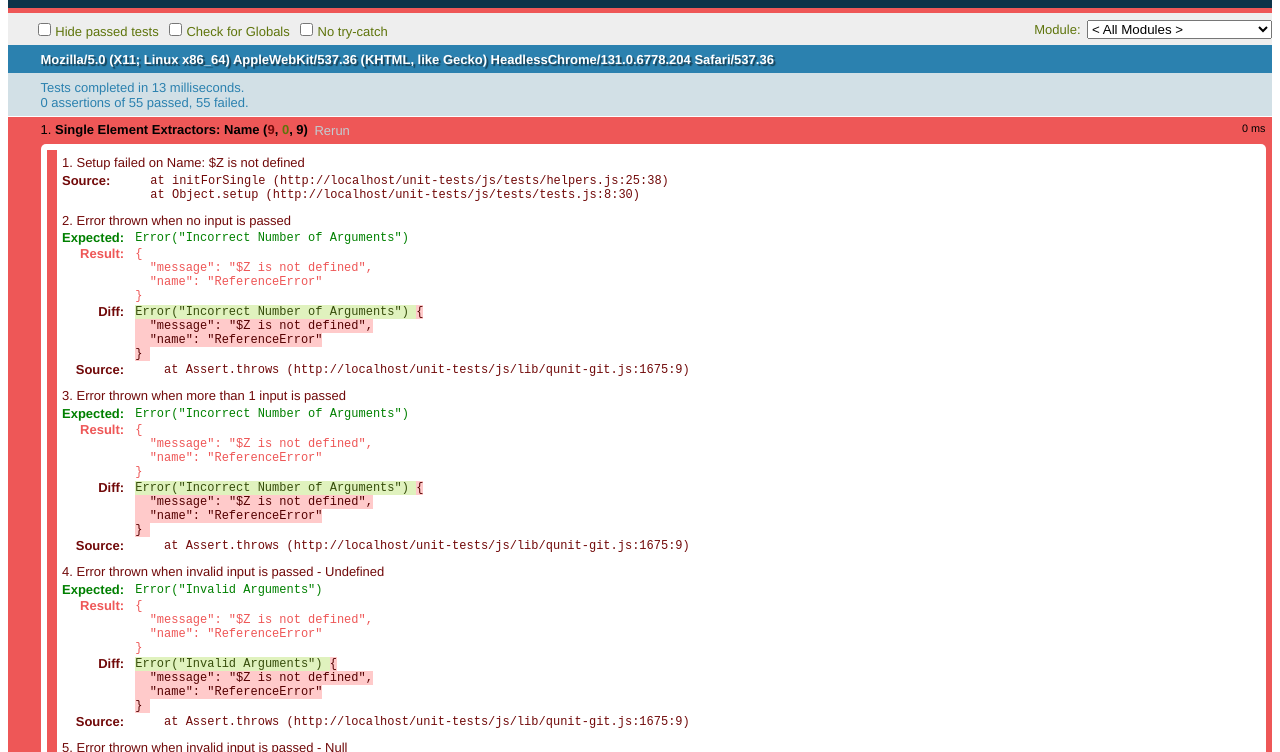
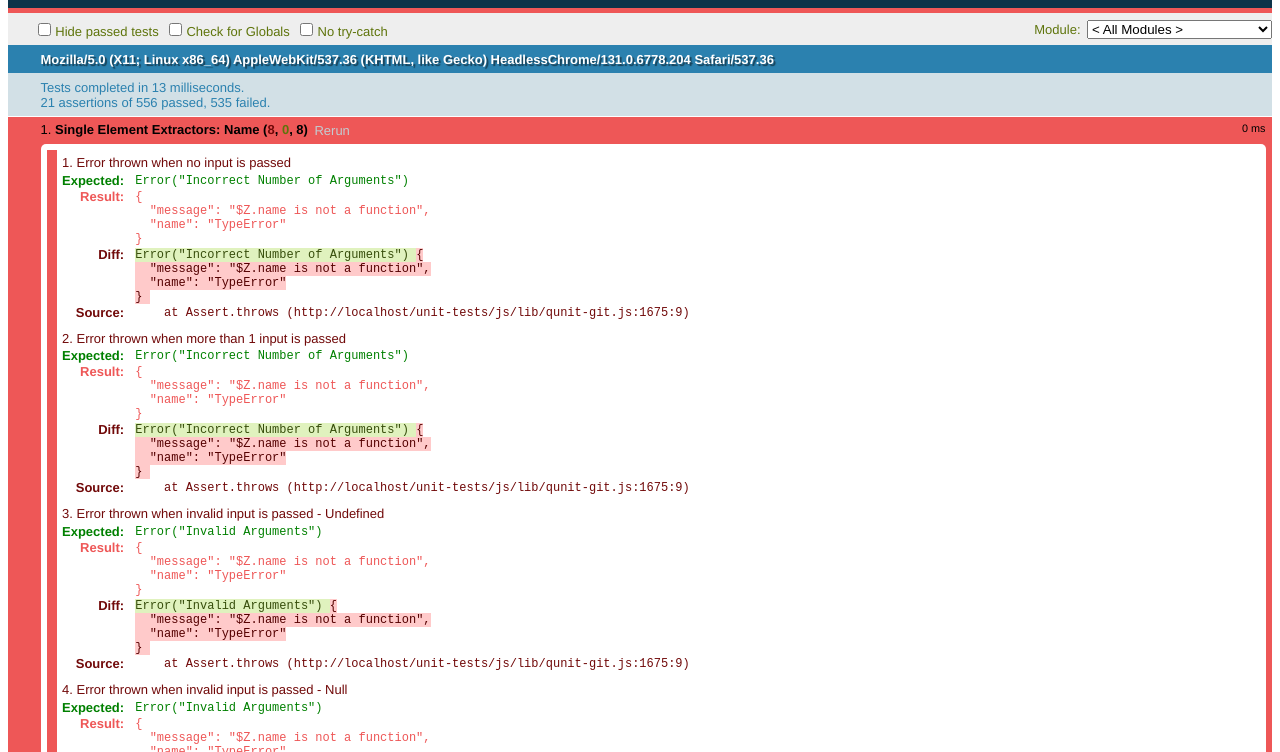
Before and after one commit to artfuldev/steno.js, a plain HTML site: page unit-tests/index.html in a window 1280 px wide. Shown: the part 48-800 px from the top of the page. Drawn offline with Linux system fonts and the light colour scheme.

Commit message:
Retargeted JS File

```diff
--- a/unit-tests/index.html
+++ b/unit-tests/index.html
@@ -7,7 +7,7 @@
     <script src="js/lib/jquery-2.1.1.min.js"></script>
     <script src="js/lib/qunit-git.js"></script>
     <!-- Project Files -->
-    <script type="text/javascript" src="js/project/zen-query.js"></script>
+    <script type="text/javascript" src="js/project/zquery.js"></script>
     <!-- Tests -->
     <script type="text/javascript" src="js/tests/helpers.js"></script>
     <script type="text/javascript" src="js/tests/tests.js"></script>
```
